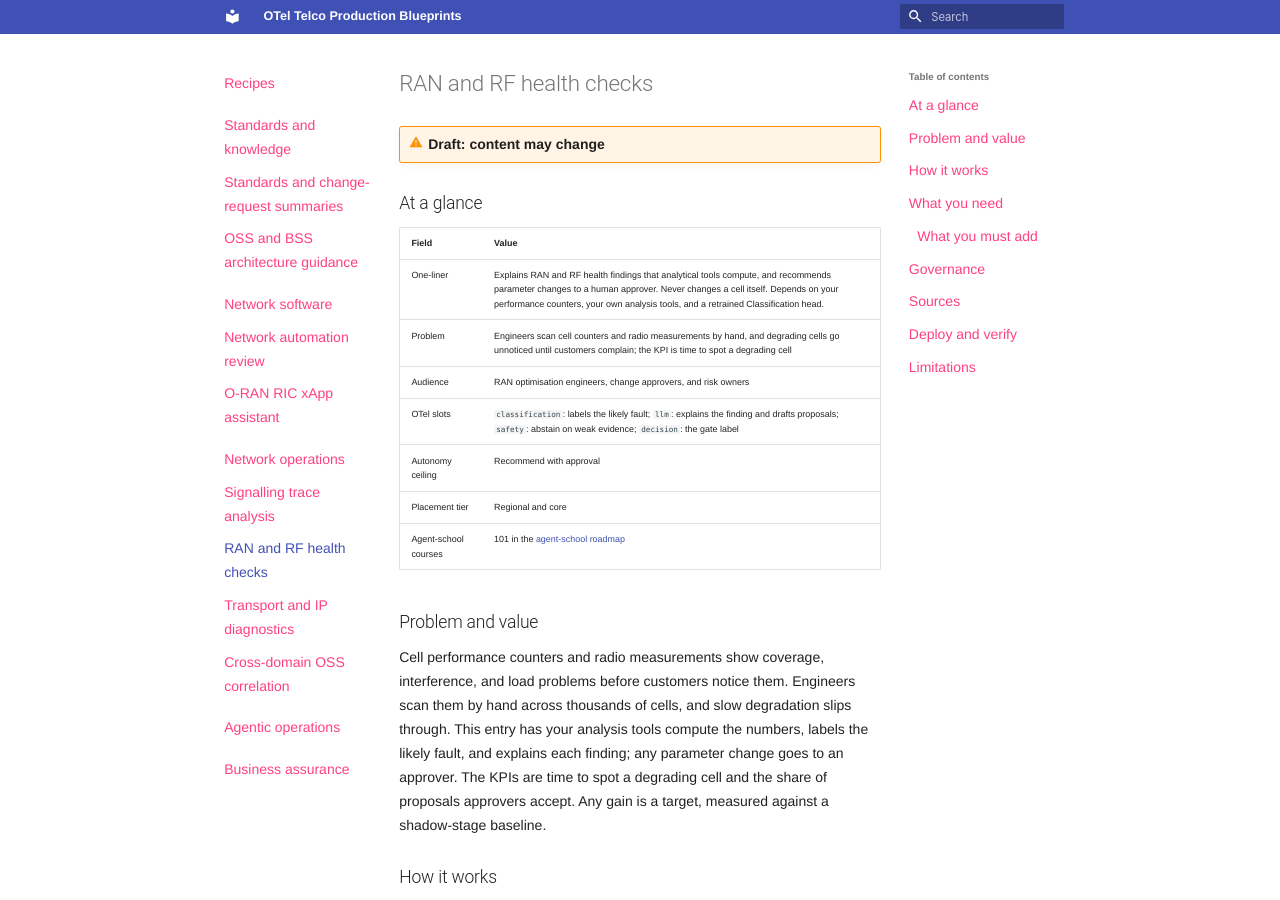
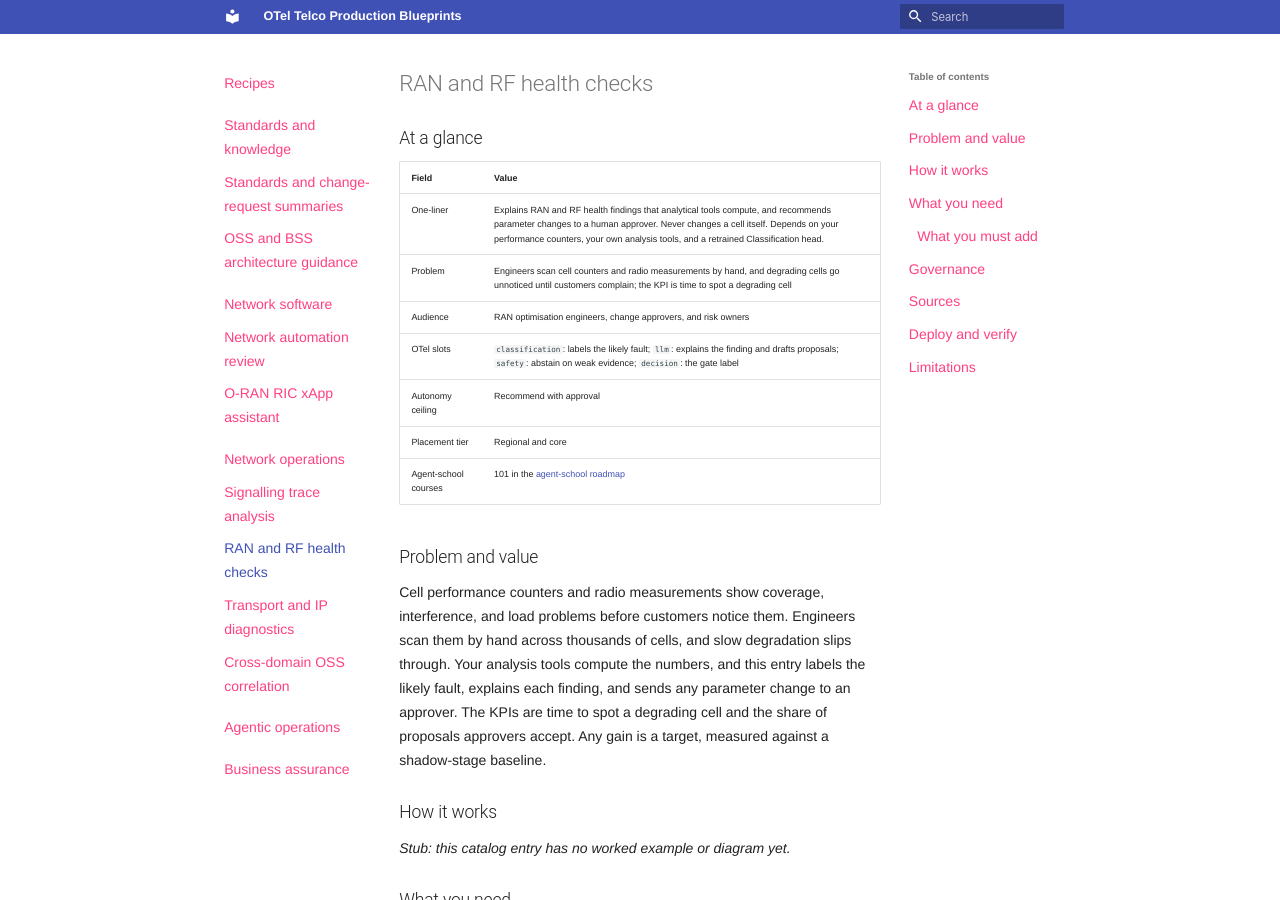
Before and after one commit to ravisharma5/otel-telco-blueprints, an MkDocs documentation site: the page built from catalog/network-operations/ran-rf-health-checks/README.md, in a window 1280 px wide and 900 px high. Built offline with MkDocs 1.6.1 and Material for MkDocs 9.7.7, drawn with Linux system fonts in a browser that asks for light colours; nearby versions of some CDN libraries; library files that are not in the unit come from our copies.

Commit message:
docs(catalog): clarity pass on the signalling and RAN health entries
- Mark both entries done with a review date
- Simplify the RAN health value sentence

```diff
--- a/catalog/network-operations/ran-rf-health-checks/README.md
+++ b/catalog/network-operations/ran-rf-health-checks/README.md
@@ -2,7 +2,7 @@
 id: "UC-OPS-04"
 type: "use-case"
 title: "RAN and RF health checks"
-doc_status: draft
+doc_status: done
 domain: "network-operations"
 flagship: false
 depth: "entry"
@@ -46,7 +47,7 @@ placement:
 
 Cell performance counters and radio measurements show coverage, interference, and load problems before customers notice them.
 Engineers scan them by hand across thousands of cells, and slow degradation slips through.
-This entry has your analysis tools compute the numbers, labels the likely fault, and explains each finding; any parameter change goes to an approver.
+Your analysis tools compute the numbers, and this entry labels the likely fault, explains each finding, and sends any parameter change to an approver.
 The KPIs are time to spot a degrading cell and the share of proposals approvers accept.
 Any gain is a target, measured against a shadow-stage baseline.
 
```
Also changed, not shown: other parts of catalog/network-operations/ran-rf-health-checks/README.md (+1 -0 lines), catalog/network-operations/signalling-trace-analysis/README.md (+2 -1 lines).
